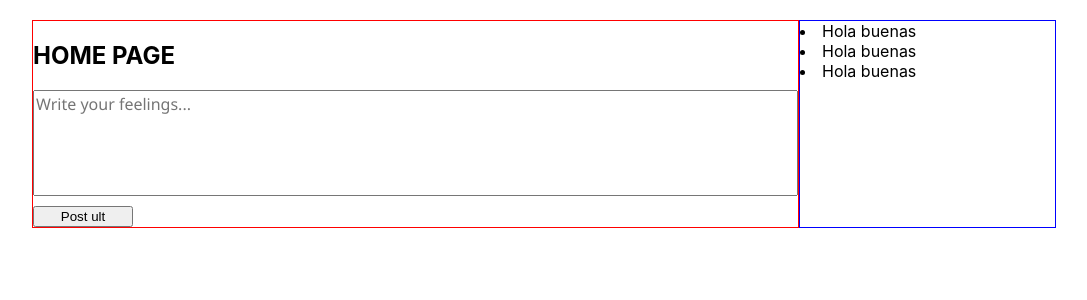
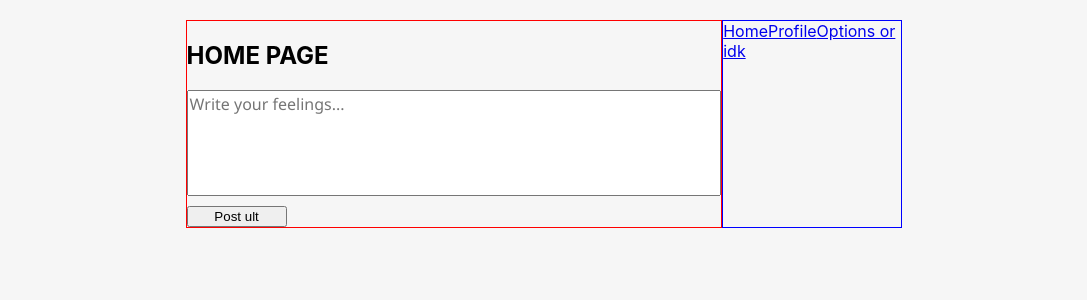
Before and after one commit to LovelyTardis/ult-frontend, a React (Vite) app: page / in a window 1280 px wide. Shown: the top 300 px of the page, without its empty margins (96-1183 px from the left). Built offline with nearby package versions, Linux system fonts and the light colour scheme.

Commit message:
Implement SideBar

```diff
--- a/src/layouts/Layout.jsx
+++ b/src/layouts/Layout.jsx
@@ -1,6 +1,7 @@
 import { createBrowserRouter, RouterProvider } from "react-router-dom";
-// import SideNavigator from "../components/side-navigator/SideNavigator.astro";
+import SideBar from "../components/sidebar/SideBar";
 import { ROUTES } from "../routes";
+import "./Layout.css";
 
 export default function Layout() {
   const router = createBrowserRouter(Object.values(ROUTES));
@@ -12,12 +13,7 @@ export default function Layout() {
           <RouterProvider router={router} />
         </section>
         <section id="sidebar">
-          <nav>
-            <li>Hola buenas</li>
-            <li>Hola buenas</li>
-            <li>Hola buenas</li>
-          </nav>
-          {/* <SideBar /> */}
+          <SideBar />
         </section>
       </div>
     </>
```
